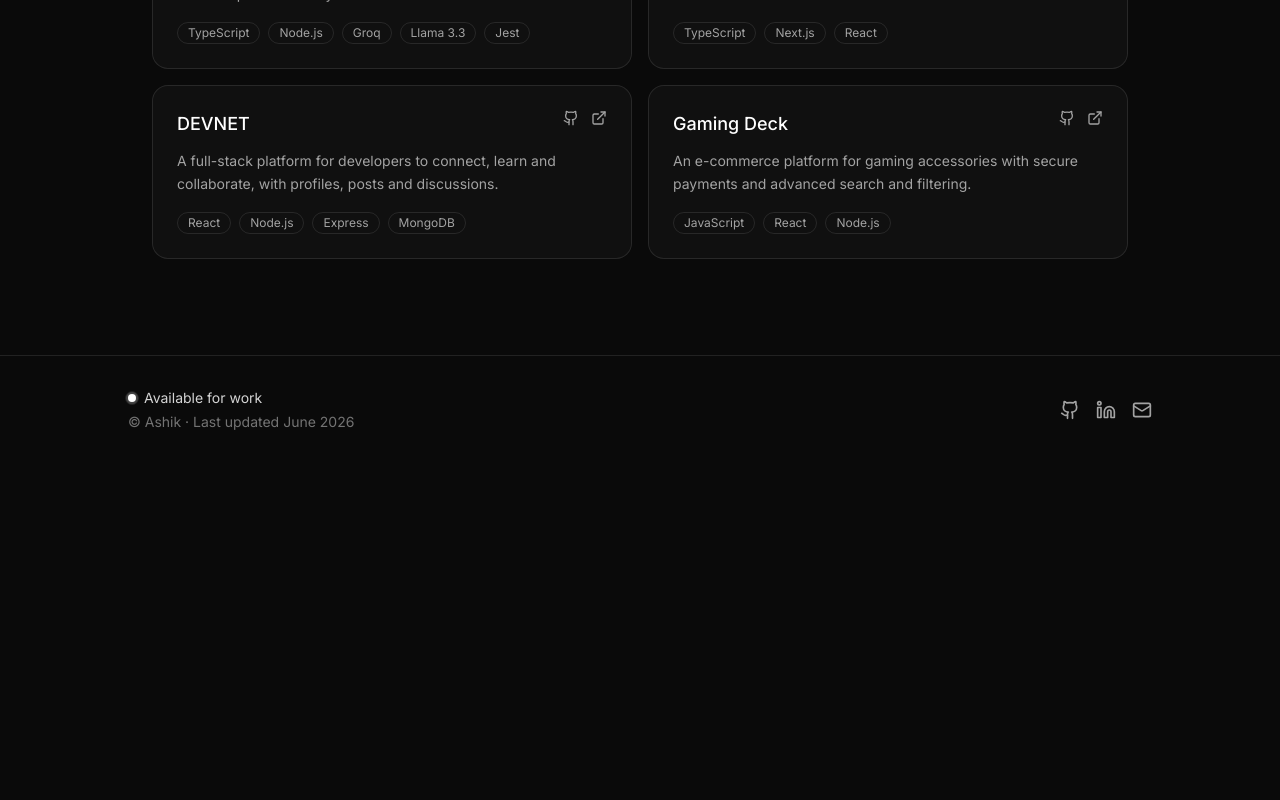
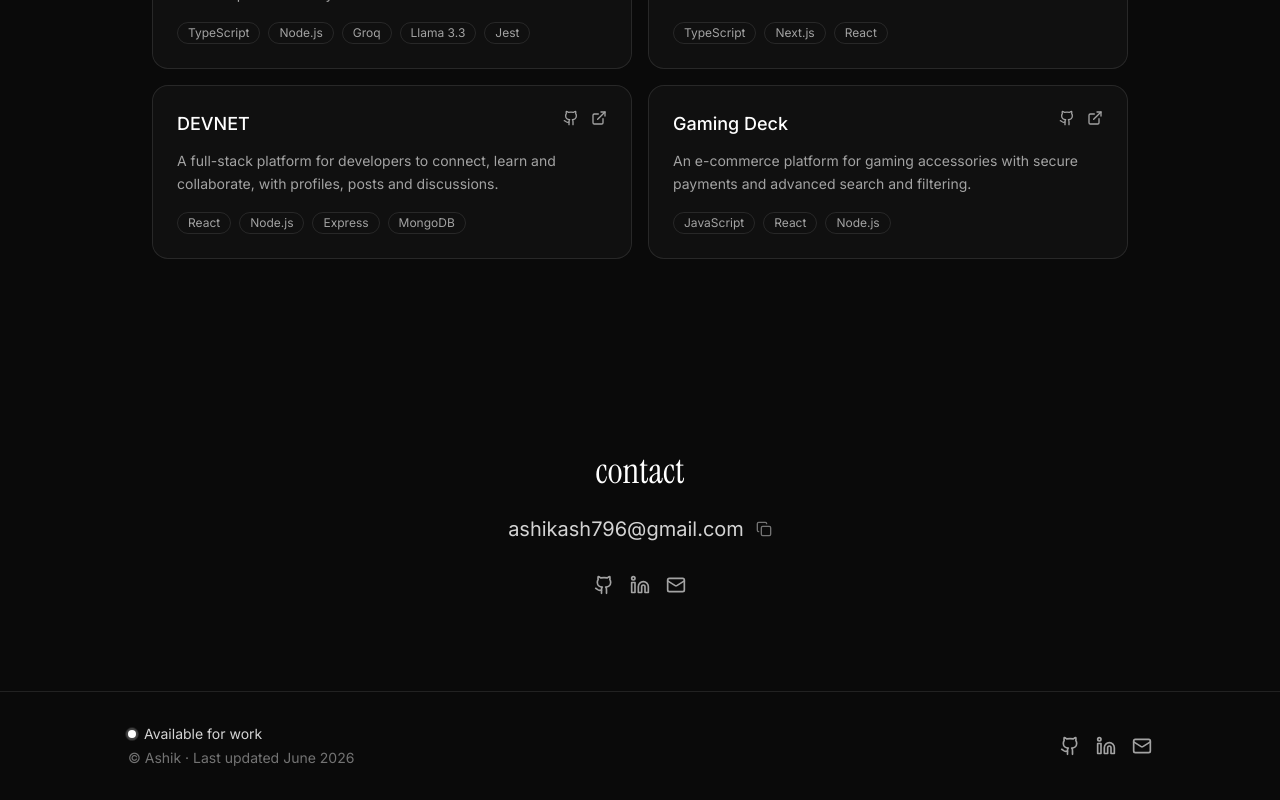
Before and after one commit to Ashik234/Personal-Website, a Next.js app: page / in a window 1280 px wide. Shown: the part 2995-3795 px from the top of the page. Before the commit the page ends 3459 px from the top, so only its background shows below. Built offline with nearby package versions, Linux system fonts and the light colour scheme.

Commit message:
feat: wire Contact section after Projects

```diff
--- a/src/app/page.tsx
+++ b/src/app/page.tsx
@@ -4,6 +4,7 @@ import ExperiencePage from "../components/Experience/page";
 import EducationPage from "../components/Education/page";
 import AwardsPage from "../components/Awards/page";
 import ProjectsPage from "../components/Projects/page";
+import ContactPage from "../components/Contact/page";
 import FooterPage from "../components/layout/Footer";
 import NavBarPage from "../components/layout/NavBar";
 import Loader from "../components/loader/Loader";
@@ -20,6 +21,7 @@ export default function Home() {
         <EducationPage />
         <AwardsPage />
         <ProjectsPage />
+        <ContactPage />
         <FooterPage />
       </main>
     </Loader>
```
